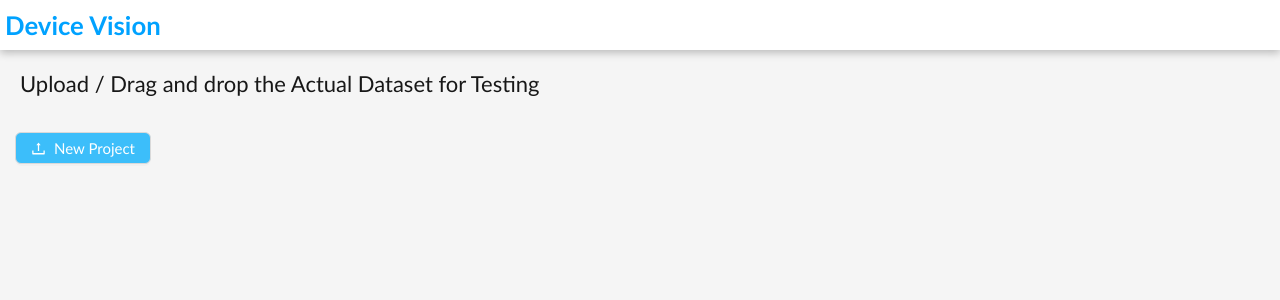
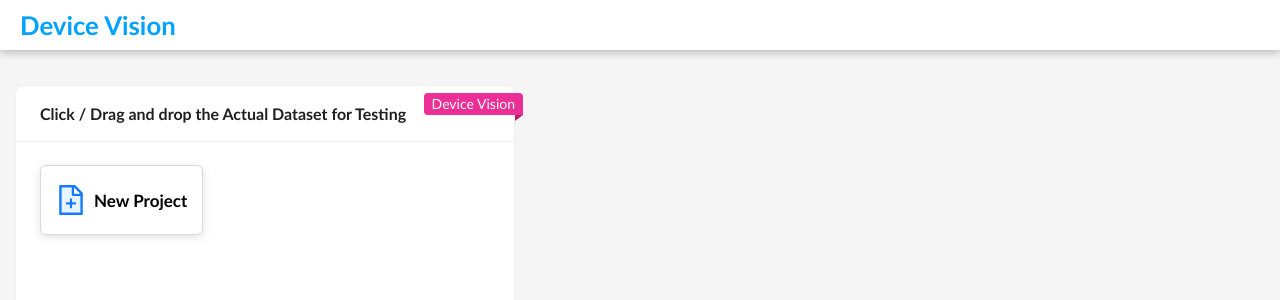
Before and after one commit to Sudeeparyan/Data_Visualization, a React (Vite) app in the folder Client/: page / in a window 1280 px wide. Shown: the top 300 px of the page. Built offline with nearby package versions, Linux system fonts and the light colour scheme.

Commit message:
manudev_dashbaord_ui

```diff
--- a/Client/src/Components/Containers/Dashboard/Dashboard.jsx
+++ b/Client/src/Components/Containers/Dashboard/Dashboard.jsx
@@ -12,7 +12,9 @@ import { useNavigate } from "react-router-dom";
 //Styles
 import styles from "./Dashboard.module.css";
 // Imports from antD and antV
-import { UploadOutlined } from "@ant-design/icons";
+import { FileAddTwoTone } from "@ant-design/icons";
+import { Badge, Card, Space } from "antd";
+
 //ReUsables
 import UploadButton from "../../Reusables/UploadButton/upploadButton";
 //Redux
@@ -84,24 +86,35 @@ const Dashboard = () => {
 
   return (
     <div>
-      <div className={styles.heading}>
-        Upload / Drag and drop the Actual Dataset for Testing
-      </div>
+      <div className={styles.heading}></div>
       <div className={styles.content}>
-        <div>
+        <Badge.Ribbon text="Device Vision" color="pink">
+          <Card
+            title="Click / Drag and drop the Actual Dataset for Testing"
+            style={{ width: "500px", fontSize: "17px" }}
+          >
+            <div style={{ height: "150px" }}>
               <UploadButton
                 handleCustomRequest={handleCustomRequest}
                 buttonData={"New Project"}
                 accept={".csv"}
                 work={disable}
                 acceptCount={1}
-            icon={<UploadOutlined />}
+                icon={
+                  <FileAddTwoTone
+                    style={{
+                      fontSize: "30px",
+                    }}
+                  />
+                }
               />
               <br></br>
               {resultCsv.isLoading && (
                 <h4 className={styles.upload}>Uploading Please Wait...</h4>
               )}
             </div>
+          </Card>
+        </Badge.Ribbon>
       </div>
     </div>
   );
--- a/Client/src/Components/Containers/Dashboard/Dashboard.module.css
+++ b/Client/src/Components/Containers/Dashboard/Dashboard.module.css
@@ -1,6 +1,5 @@
 .content{
     padding: 15px;
-    width: 300px;
     display: flex;
     justify-content: space-between;
 }
--- a/Client/src/Components/Reusables/Navbar/Navbar.module.css
+++ b/Client/src/Components/Reusables/Navbar/Navbar.module.css
@@ -7,4 +7,5 @@
     font-size: 22px;
     color: rgb(0, 162, 255);
     padding: 5px;
+    padding-left: 20px;
 }
--- a/Client/src/Components/Reusables/UploadButton/upploadButton.jsx
+++ b/Client/src/Components/Reusables/UploadButton/upploadButton.jsx
@@ -23,6 +23,14 @@ const UploadButton = (props) => {
         <Button
           className={styles.uploadButton}
           icon={props.icon ? props.icon : null}
+          style={{
+            height: "70px",
+            backgroundColor: "white",
+            color: "black",
+            fontSize: "17px",
+            fontWeight: "bold",
+            boxShadow: "rgba(99, 99, 99, 0.2) 0px 2px 8px 0px",
+          }}
         >
           {props.buttonData}
         </Button>
--- a/Client/src/Redux/ProjectPage/ProjectRtkQuery.jsx
+++ b/Client/src/Redux/ProjectPage/ProjectRtkQuery.jsx
@@ -46,9 +46,11 @@ export const sendExcelCsv = createApi({
       async onQueryStarted(res, { dispatch, queryFulfilled }) {
         try {
           const { data } = await queryFulfilled;
+          console.log(data);
           if (data.error === null) {
             dispatch(rootActions.excelActions.storeExcelCsv(data));
             dispatch(rootActions.excelActions.storePgno(data.nextPage));
+            if (data.nextPage === 2 || data.nextPage === null)
               dispatch(
                 rootActions.notificationActions.storeNotification({
                   type: "success",
```
Lines whose indentation alone changed are shown as unchanged.
